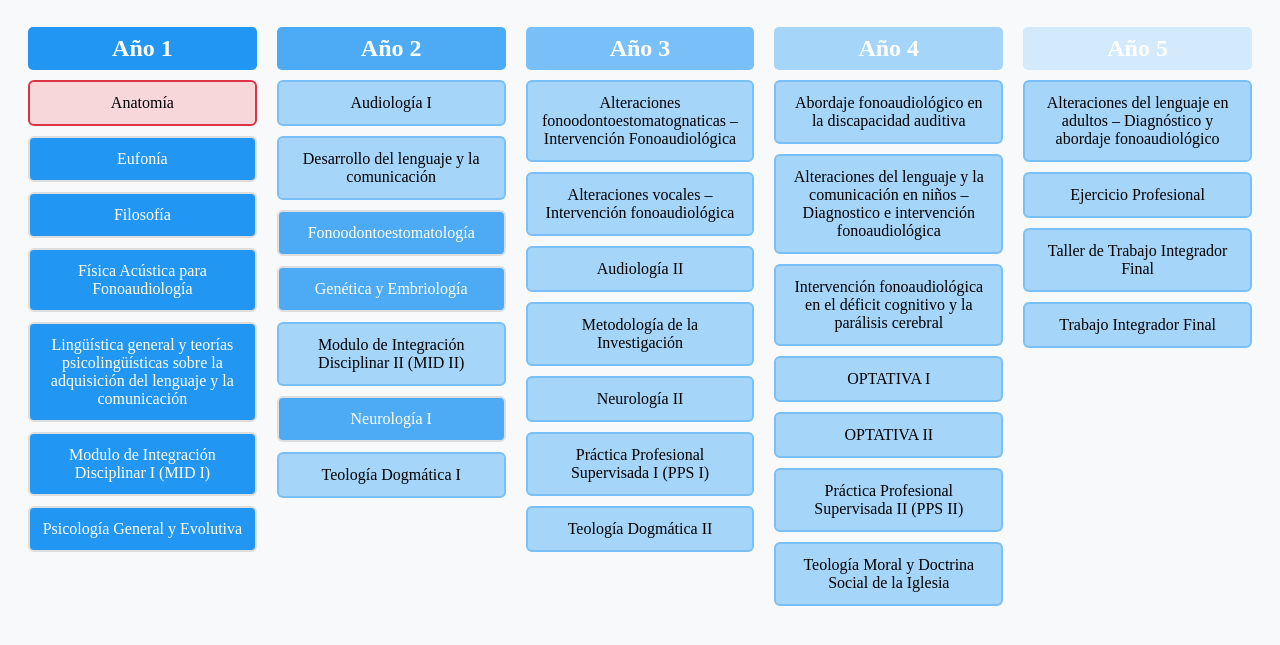
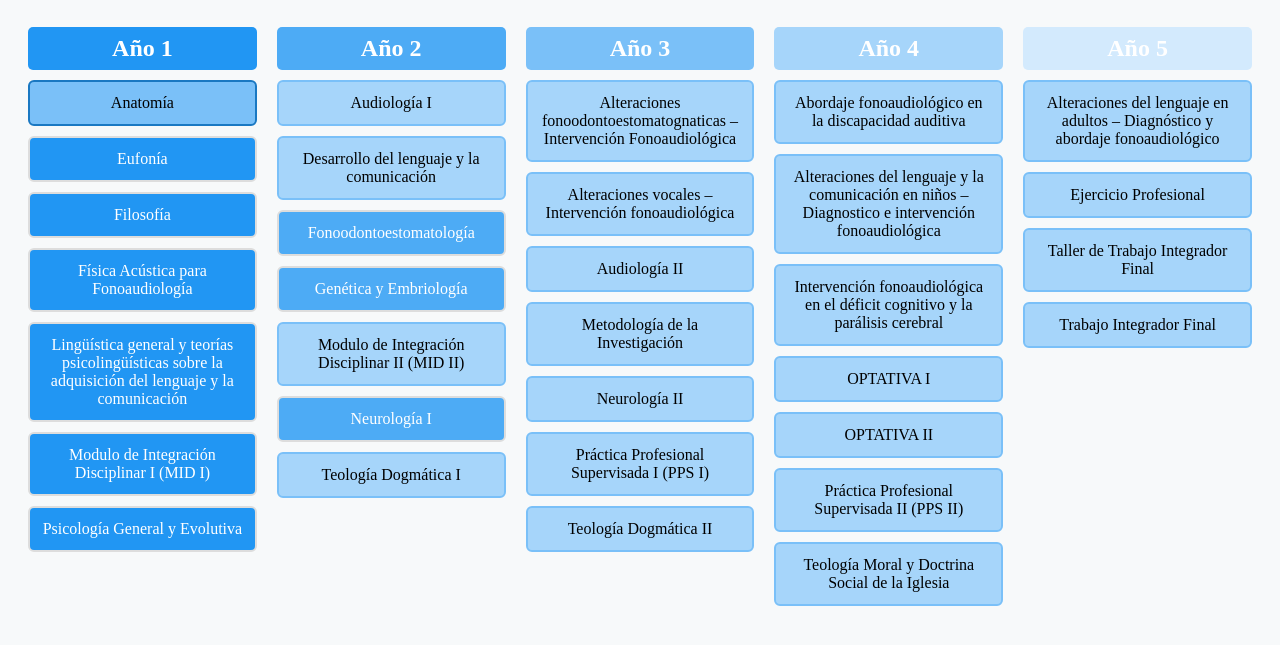
Before and after one commit to angemena/fonoaudiolog-a-ucsf, a plain HTML site: page index.html in a window 1280 px wide. Both pictures are taken after a click on the element "Anatomía". Shown: the part 89-734 px from the top of the page. Drawn offline with Linux system fonts and the light colour scheme.

Commit message:
Update style.css

```diff
--- a/style.css
+++ b/style.css
@@ -42,8 +42,8 @@ h1 {
 }
 
 .completada {
-  background-color: #f8d7da !important;
-  border-color: #dc3545 !important;
+  background-color: #7ac0f8 !important;
+  border-color: #1a78c2 !important;
   color: #000 !important;
 }
 
```
